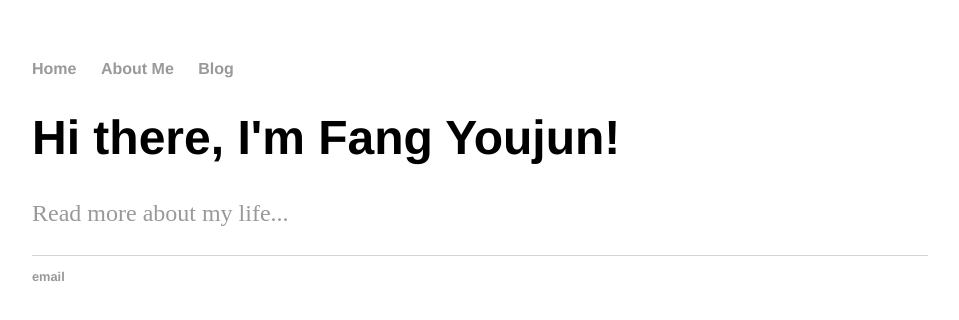
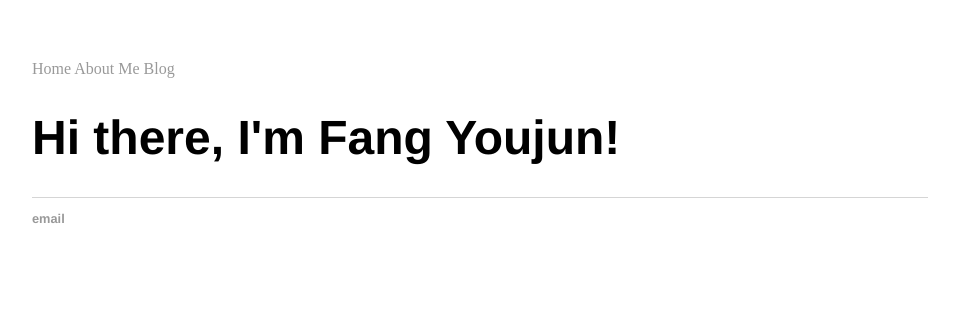
Before and after one commit to fangyoujun/fangyoujun.github.io, a Jekyll site: the page built from index.html, in a window 1280 px wide. Shown: the top 320 px of the page, without its empty margins (160-1119 px from the left). Built offline with Jekyll 4.4.1, drawn with Linux system fonts in a browser that asks for light colours.

Commit message:
add nav, about

```diff
--- /dev/null
+++ b/_includes/navigation.html
@@ -0,0 +1,5 @@
+<nav>
+    <a href="/">Home</a>
+    <a href="/about/about.html">About Me</a>
+    <a href="/blog/index.html">Blog</a>
+  </nav>
--- a/_layouts/default.html
+++ b/_layouts/default.html
@@ -6,13 +6,7 @@
 			<link rel="stylesheet" type="text/css" href="/css/main.css">
 		</head>
 		<body>
-			<nav>
-	    		<ul>
-	        		<li><a href="/">Home</a></li>
-		        	<li><a href="/about">About Me</a></li>
-	        		<li><a href="/blog/">Blog</a></li>
-	    		</ul>
-			</nav>
+			{% include navigation.html %}
 			<div class="container">
 
 			{{ content }}
--- a/index.html
+++ b/index.html
@@ -4,5 +4,4 @@ title: youjun's blog
 ---
 <div class="blurb">
 	<h1>Hi there, I'm Fang Youjun!</h1>
-	<p><a href="/about">Read more about my life...</a></p>
 </div><!-- /.blurb -->
```
Also changed, not shown: about/about.html (added).
